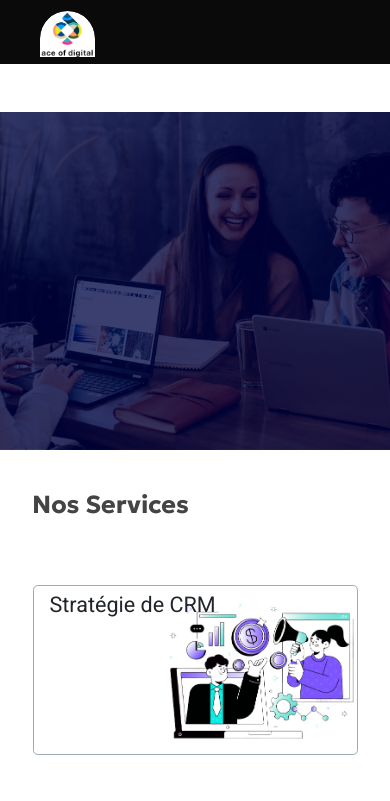
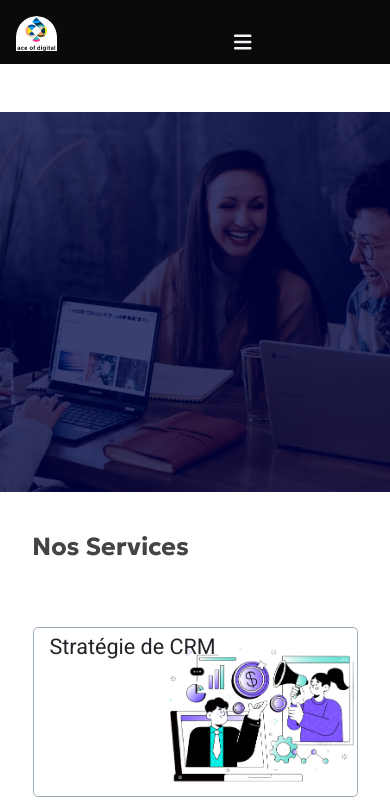
Before and after one commit to Cfcool100/project-xtechcloud, a React (Create React App) app: page / in a window 390 px wide. Shown: the top 801 px of the page. Built offline with nearby package versions, Linux system fonts and the light colour scheme; no server answers.

Commit message:
home page finished at 50%

```diff
--- a/package.json
+++ b/package.json
@@ -3,6 +3,8 @@
   "version": "0.1.0",
   "private": true,
   "dependencies": {
+    "@fortawesome/fontawesome-svg-core": "^6.4.0",
+    "@fortawesome/free-solid-svg-icons": "^6.4.0",
     "@testing-library/react": "^13.0.0",
     "@testing-library/user-event": "^13.2.1",
     "axios": "^1.4.0",
--- a/src/App.css
+++ b/src/App.css
@@ -305,17 +305,19 @@ label {
 		display: none;
 	}
 	.accueils {
-		height: 40vh;
+		height: 45vh;
     display: flex;
     align-items: center;
     padding: unset;
 	}
 	.left {
-		text-align: start;
-		padding: 1rem 0;
+		height: 100%;
+		text-align: justify;
+		display: flex;
+		align-items: center;
 	}
 	.left p {
-		font-size: 12px !important;
+		font-size: 10px !important;
     color: #ffffffc2;
     line-height: unset;
 	}
@@ -323,4 +325,12 @@ label {
 	#blog {
 		height: unset;
 	}
+	.logo img {
+    width: 41px;
+    height: 100%;
+    margin-left: 1rem;
+    padding-bottom: 1rem;
+    background: #fff;
+    background-clip: content-box;
+	}
 }
--- a/src/components/navBar.js
+++ b/src/components/navBar.js
@@ -1,6 +1,8 @@
 import React from 'react'
 import { Link } from 'react-router-dom'
 import logo from '../img/logo.png'
+import { FontAwesomeIcon } from '@fortawesome/react-fontawesome'
+import { faBars } from '@fortawesome/free-solid-svg-icons'
 
 const NavBar = () => {
   return (
@@ -15,6 +17,7 @@ const NavBar = () => {
       <Link to={'/services'}>Services</Link>
       <Link to={'/blog'}>Blog</Link>
       <Link to={'/contact'}>Contact</Link>
+      <FontAwesomeIcon icon={faBars} size="lg" style={{color: "#f1f4f8",}} />
       </div>
     </div>
   )
```
Also changed, not shown: 2 other files (tests, documents, lock files or other folders).
